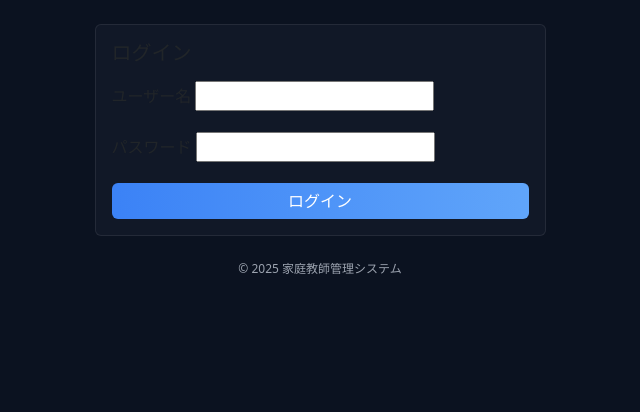
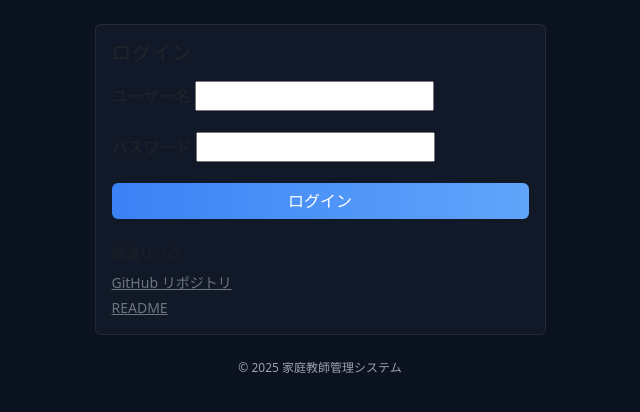
Before and after one commit to Maybe-navy/home-teach-app-portfolio, a Django app: page /auth/login/ in a window 1280 px wide. Shown: the part 57-469 px from the top of the page, without its empty margins (320-960 px from the left). Run offline with Django 5.2, Linux system fonts and the light colour scheme; data comes from the database, SQL or seed files in the repository.

Commit message:
Add external resource links to login page (#24)

```diff
--- a/templates/core/login.html
+++ b/templates/core/login.html
@@ -19,6 +19,13 @@
         </div>
         <button class="btn btn-primary w-100">ログイン</button>
       </form>
+      <div class="mt-4">
+        <p class="text-muted small mb-2">関連リンク</p>
+        <div class="d-flex flex-column gap-1">
+          <a class="small link-secondary" href="https://github.com/Maybe-navy/home-teach-app-portfolio" target="_blank" rel="noopener">GitHub リポジトリ</a>
+          <a class="small link-secondary" href="https://github.com/Maybe-navy/home-teach-app-portfolio/blob/public/README.md" target="_blank" rel="noopener">README</a>
+        </div>
+      </div>
     </div></div>
   </div>
 </div>
```
